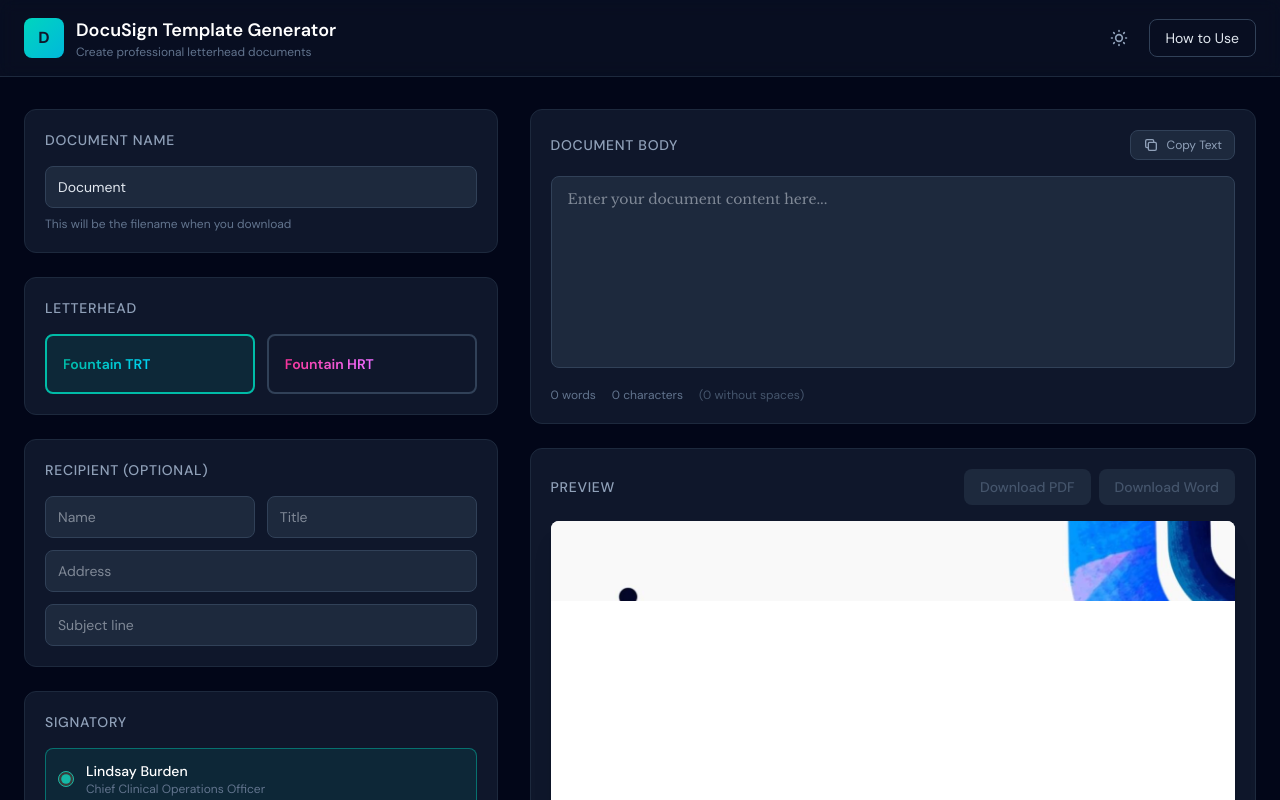
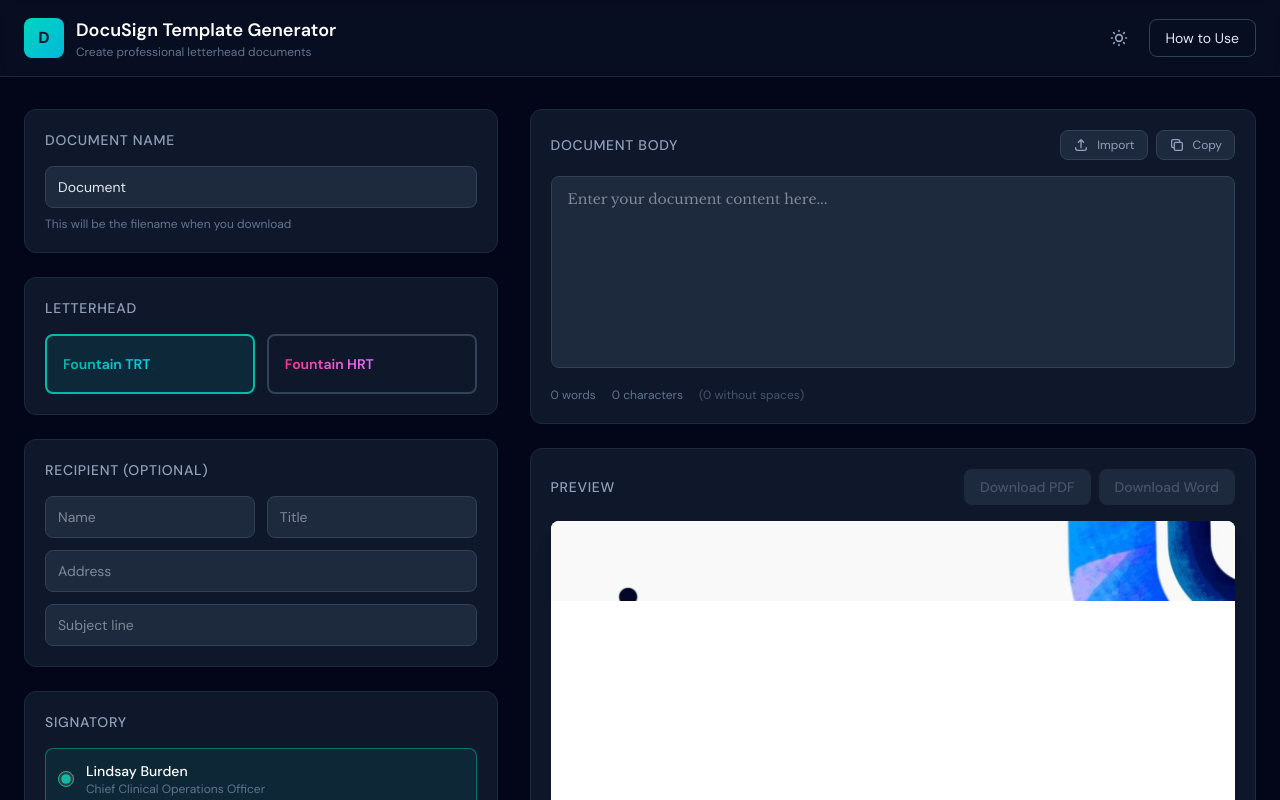
Before and after one commit to draphael123/docusign-template-generator, a Next.js app: page / in a window 1280 px wide. Shown: the top 800 px of the page. Built offline with nearby package versions, Linux system fonts and the light colour scheme.

Commit message:
Add document import feature for .txt and .docx files

```diff
--- a/app/page.js
+++ b/app/page.js
@@ -72,6 +72,42 @@
     } catch (err) {
       console.error('Failed to copy:', err);
     }
+  };
+
+  // Import document function
+  const handleFileImport = async (event) => {
+    const file = event.target.files[0];
+    if (!file) return;
+
+    // Set document name from filename (without extension)
+    const nameWithoutExt = file.name.replace(/\.[^/.]+$/, '');
+    setDocumentName(nameWithoutExt);
+
+    try {
+      if (file.name.endsWith('.txt')) {
+        // Handle plain text files
+        const text = await file.text();
+        setDocumentBody(text);
+      } else if (file.name.endsWith('.docx')) {
+        // Handle .docx files using mammoth
+        const arrayBuffer = await file.arrayBuffer();
+        const mammoth = await import('mammoth');
+        const result = await mammoth.extractRawText({ arrayBuffer });
+        setDocumentBody(result.value);
+      } else if (file.name.endsWith('.doc')) {
+        alert('Legacy .doc files are not supported. Please convert to .docx or .txt first.');
+      } else {
+        // Try to read as text
+        const text = await file.text();
+        setDocumentBody(text);
+      }
+    } catch (error) {
+      console.error('Error importing file:', error);
+      alert('Error importing file. Please try a .txt or .docx file.');
+    }
+
+    // Reset the input so the same file can be selected again
+    event.target.value = '';
   };
 
   const getPreviewText = () => {
@@ -469,6 +505,27 @@
             <section className={`rounded-xl p-5 border transition-colors duration-300 ${darkMode ? 'bg-slate-900 border-slate-800' : 'bg-white border-gray-200'}`}>
               <div className="flex items-center justify-between mb-4">
                 <h2 className={`text-sm font-medium uppercase tracking-wider ${darkMode ? 'text-slate-400' : 'text-gray-500'}`}>Document Body</h2>
+                <div className="flex items-center gap-2">
+                  {/* Import Document Button */}
+                  <label
+                    className={`flex items-center gap-2 px-3 py-1.5 text-xs rounded-lg transition-all cursor-pointer ${
+                      darkMode
+                        ? 'bg-slate-800 hover:bg-slate-700 text-slate-400 border border-slate-700'
+                        : 'bg-gray-100 hover:bg-gray-200 text-gray-600 border border-gray-300'
+                    }`}
+                  >
+                    <svg className="w-4 h-4" fill="none" stroke="currentColor" viewBox="0 0 24 24">
+                      <path strokeLinecap="round" strokeLinejoin="round" strokeWidth={2} d="M4 16v1a3 3 0 003 3h10a3 3 0 003-3v-1m-4-8l-4-4m0 0L8 8m4-4v12" />
+                    </svg>
+                    Import
+                    <input
+                      type="file"
+                      accept=".txt,.docx,.doc"
+                      onChange={handleFileImport}
+                      className="hidden"
+                    />
+                  </label>
+                  {/* Copy Button */}
                   <button
                     onClick={copyToClipboard}
                     className={`flex items-center gap-2 px-3 py-1.5 text-xs rounded-lg transition-all ${
@@ -491,10 +548,11 @@
                         <svg className="w-4 h-4" fill="none" stroke="currentColor" viewBox="0 0 24 24">
                           <path strokeLinecap="round" strokeLinejoin="round" strokeWidth={2} d="M8 16H6a2 2 0 01-2-2V6a2 2 0 012-2h8a2 2 0 012 2v2m-6 12h8a2 2 0 002-2v-8a2 2 0 00-2-2h-8a2 2 0 00-2 2v8a2 2 0 002 2z" />
                         </svg>
-                      Copy Text
+                        Copy
                       </>
                     )}
                   </button>
+                </div>
               </div>
               <textarea
                 id="documentBody"
@@ -665,8 +723,8 @@
                 </div>
 
                 <div>
-                  <h3 className="font-semibold text-teal-500 mb-2">6. Write Your Document</h3>
-                  <p className={darkMode ? 'text-slate-400' : 'text-gray-600'}>Enter your document content in the text area. The preview updates in real-time. Use "Copy Text" to copy your document to the clipboard.</p>
+                  <h3 className="font-semibold text-teal-500 mb-2">6. Write or Import Your Document</h3>
+                  <p className={darkMode ? 'text-slate-400' : 'text-gray-600'}>Enter your document content in the text area, or click "Import" to upload an existing .txt or .docx file. The letterhead will be automatically added. Use "Copy" to copy your document to the clipboard.</p>
                 </div>
 
                 <div>
@@ -677,6 +735,7 @@
                 <div className={`pt-4 border-t ${darkMode ? 'border-slate-800' : 'border-gray-200'}`}>
                   <h3 className={`font-semibold mb-2 ${darkMode ? 'text-slate-300' : 'text-gray-700'}`}>Tips</h3>
                   <ul className={`space-y-1 list-disc list-inside ${darkMode ? 'text-slate-400' : 'text-gray-600'}`}>
+                    <li>Import existing .txt or .docx files to add letterhead to them</li>
                     <li>The signatory will automatically appear at the end of your document</li>
                     <li>The letterhead header and footer are included in exports</li>
                     <li>Use the preview to check formatting before downloading</li>
--- a/package.json
+++ b/package.json
@@ -12,6 +12,7 @@
     "framer-motion": "^12.33.0",
     "html2canvas": "^1.4.1",
     "jspdf": "^4.1.0",
+    "mammoth": "^1.11.0",
     "next": "16.1.6",
     "react": "19.2.3",
     "react-dom": "19.2.3"
```
Also changed, not shown: 1 other file (tests, documents, lock files or other folders). Lines whose indentation alone changed are shown as unchanged.
